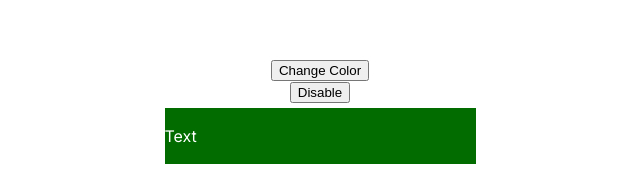
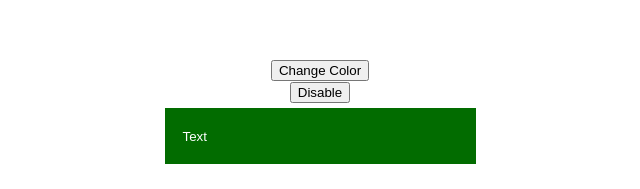
Before and after one commit to PatrickTav/teste-LemonEnergia, a React (Create React App) app: page / in a window 1280 px wide. Shown: the part 232-421 px from the top of the page, without its empty margins (320-960 px from the left). Built offline with nearby package versions, Linux system fonts and the light colour scheme.

Commit message:
aplicando os icones na página

```diff
--- a/src/Components/Button/style.js
+++ b/src/Components/Button/style.js
@@ -13,13 +13,12 @@ const theme = {
         active: '#DCAC0D',
     },
     disable: {
-        cursor: 'default',
         default: '#B7D0B6'
     }
 }
 
 // As props estão sendo passadas por um Objeto com propriedades tornando mais dinâmico
-export const Button = styled.div`
+export const Button = styled.button`
     box-sizing: border-box;
     background-color:${props => theme[props.theme].default};
     min-width: 311px;
@@ -31,14 +30,12 @@ export const Button = styled.div`
     border: none;
     margin: 5px;
     cursor: pointer;
+    align-items: center;
     display: flex;
-    align-items: center;
+    justify-content: space-between;
+    padding:0px 18px ;
 
-    span{
 
-        float: right;
-        margin-right:18px ;
-    }
 
         &:hover{
             background-color: ${props => theme[props.theme].hover};
@@ -48,7 +45,7 @@ export const Button = styled.div`
             background-color: ${props => theme[props.theme].active};
         }
         &:disabled{
-            cursor: ${props => theme[props.theme].cursor};
+            cursor:default;
             background-color:${props => theme[props.theme].default} ;
         }
 
```
Also changed, not shown: src/Components/Button/Button.js (+5 -2 lines).
